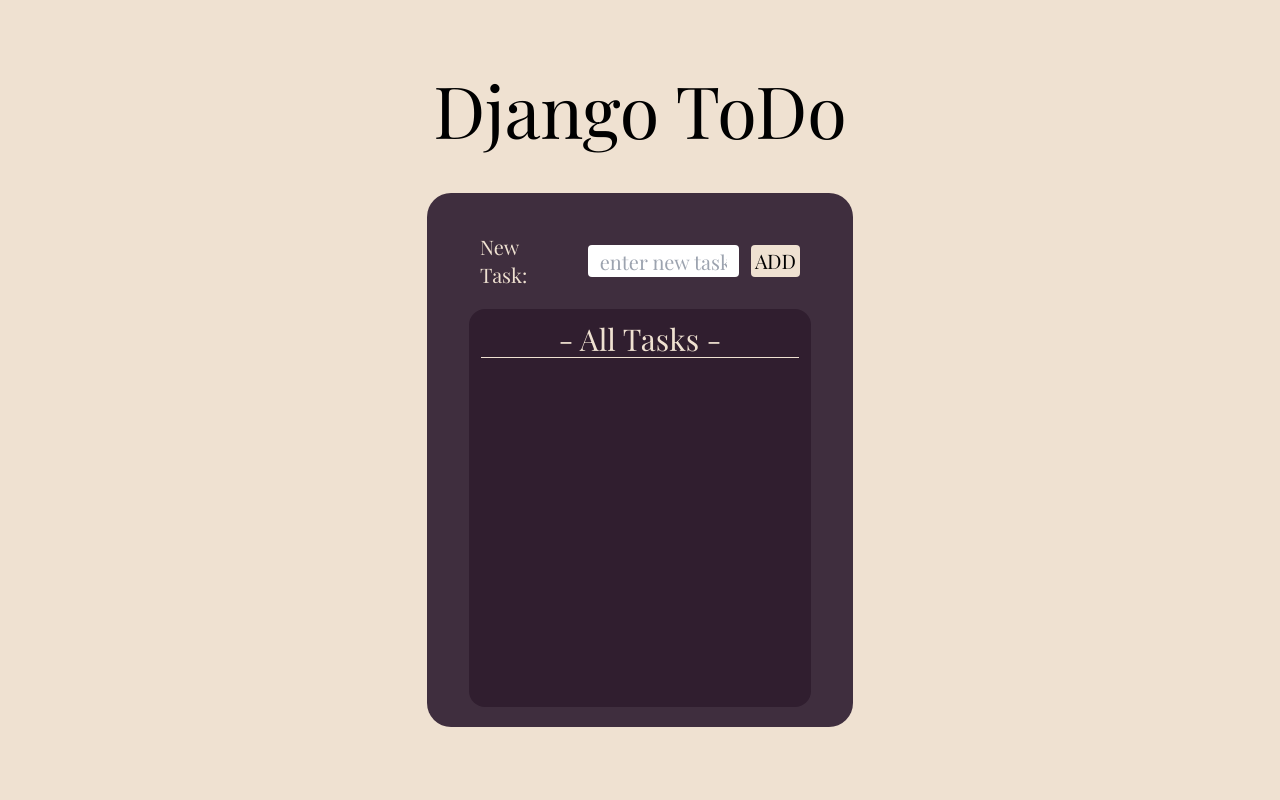
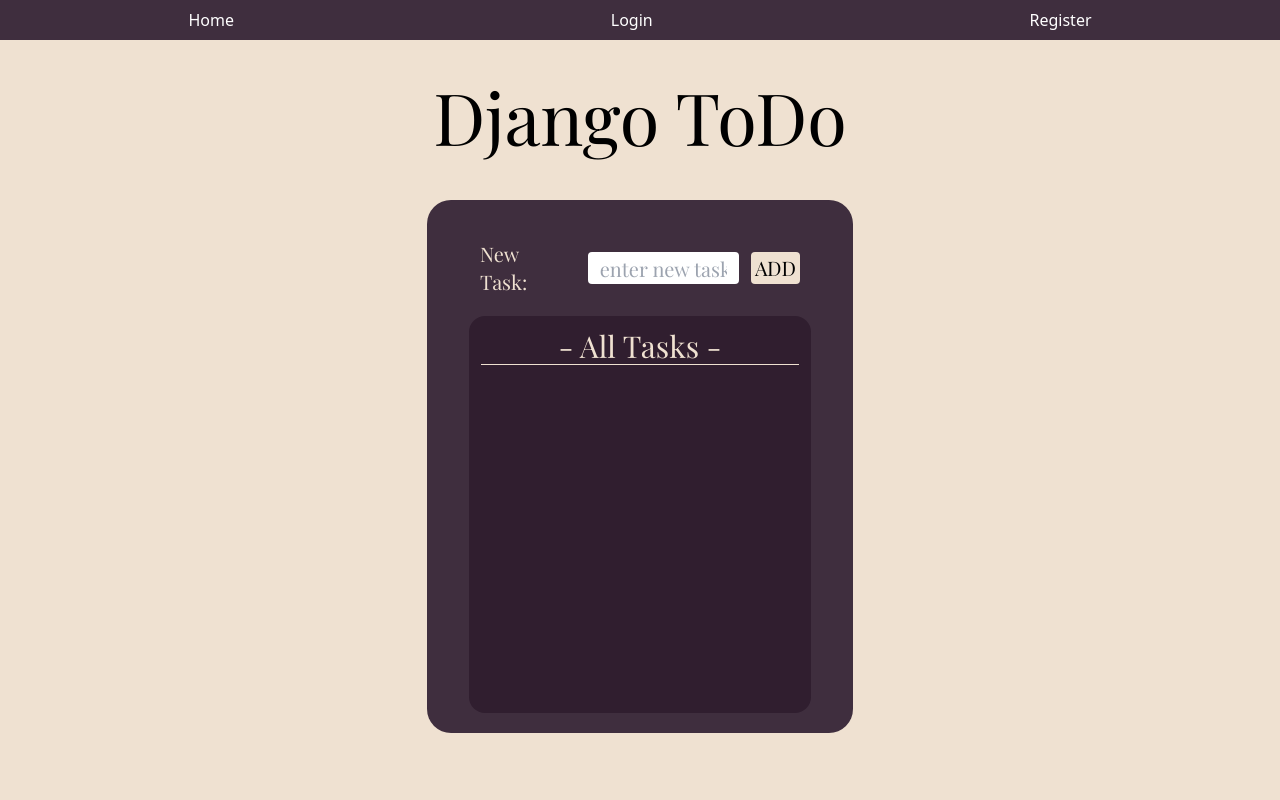
Before and after one commit to SuvamNaskar/Django-ToDo, a Django app: page / in a window 1280 px wide. Run offline with Django 5.2, Linux system fonts and the light colour scheme; data that the repository does not hold is empty; some web fonts are replaced.

Commit message:
NEW: Navigation Bar

```diff
--- a/todo/home/templates/home.html
+++ b/todo/home/templates/home.html
@@ -1,7 +1,17 @@
 {% extends "base.html" %}
 {% block content %}
 
-    <div class="main w-screen h-screen flex flex-col justify-center items-center" style="background-color: #EFE1D1">
+    <div class="main w-screen h-screen flex flex-col justify-start items-center" style="background-color: #EFE1D1">
+        <nav class="flex w-screen h-auto pt-2 pb-2 justify-around items-center text-white mb-10" style="background-color: #3F2E3E;">
+            <a href="{% url 'home' %}" class="hover:text-yellow-500">Home</a>
+            {% if not user.is_authenticated %}
+                <a href="{% url 'login' %}" class="hover:text-yellow-500">Login</a>
+                <a href="{% url 'register' %}" class="hover:text-yellow-500">Register</a>
+            {% else %}
+                <a href="#" class="hover:text-yellow-500">{{ request.user.first_name }}</a>
+                <a href="#" class="hover:text-yellow-500">Logout</a>
+            {% endif %}
+        </nav>
         <h1 class="text-7xl italianno">Django ToDo</h1>
         <div class="w-1/3 h-2/3 mt-12 rounded-3xl flex flex-col items-center" style="background-color: #3F2E3E;">
             <div class="input w-3/4 h-auto mt-10 flex items-center">
```
Also changed, not shown: todo/home/templates/login.html (+6 -1 lines), todo/home/templates/register.html (+6 -1 lines).
